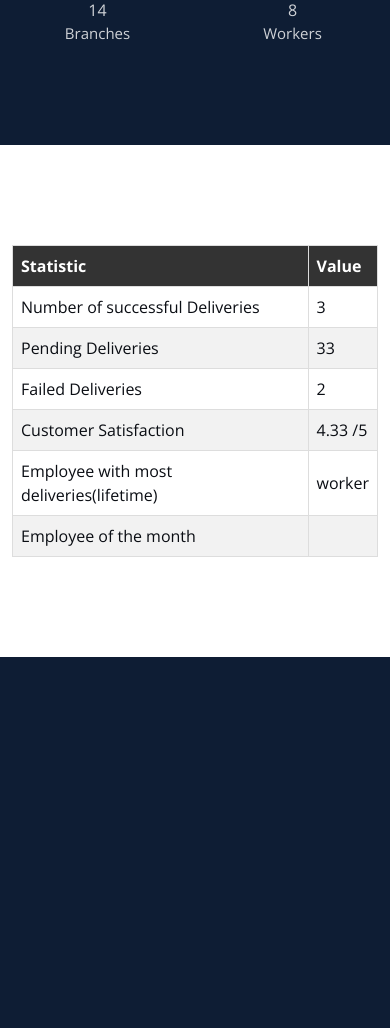
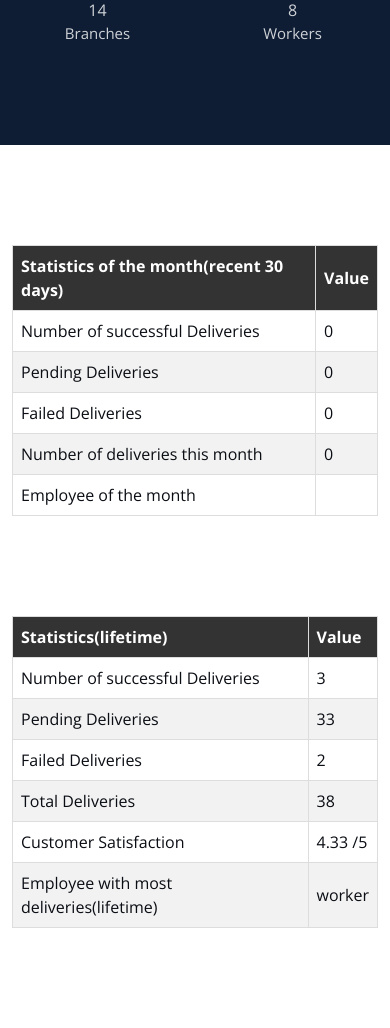
Before and after one commit to AntonioMakdissi/seniorProject, a PHP site: page /seniorProject/CEO.php in a window 390 px wide. Shown: the part 1115-2143 px from the top of the page. Before the commit the page ends 1772 px from the top, so only its background shows below. Run offline with PHP 8.4, Linux system fonts and the light colour scheme; a user stored in the database is signed in; data comes from the database, SQL or seed files in the repository; tables that the repository leaves empty hold one stand-in row (values such as "Sample post"); data that the repository does not hold is empty.

```diff
--- a/CEO.php
+++ b/CEO.php
@@ -142,7 +142,49 @@ require_once('php/employee.php');
         <table>
           <thead>
             <tr>
-              <th>Statistic</th>
+              <th>Statistics of the month(recent 30 days)</th>
+              <th>Value</th>
+            </tr>
+          </thead>
+          <tbody>
+            <tr>
+              <td>Number of successful Deliveries</td>
+              <td> <?php
+                    echo successful_deliveriesm($link);
+                    ?> </td>
+            </tr>
+            <tr>
+              <td>Pending Deliveries</td>
+              <td><?php echo pending_deliveriesm($link); ?></td>
+            </tr>
+            <tr>
+              <td>Failed Deliveries</td>
+              <td><?php echo failed_deliveriesm($link); ?></td>
+            </tr>
+            <tr>
+              <td>Number of deliveries this month</td>
+              <td><?php
+                  $delm = delm($link);
+                  echo $delm; ?></td>
+            </tr>
+
+
+            <tr>
+              <td>Employee of the month</td>
+              <td><?php
+                  $emp = mvpm($link);
+                  echo getEmpById($link, $emp); ?></td>
+            </tr>
+
+          </tbody>
+        </table>
+      </div>
+      <!--  -->
+      <div class="container" style="margin-top: 100px;">
+        <table>
+          <thead>
+            <tr>
+              <th>Statistics(lifetime)</th>
               <th>Value</th>
             </tr>
           </thead>
@@ -162,6 +204,10 @@ require_once('php/employee.php');
               <td><?php echo failed_deliveries($link); ?></td>
             </tr>
             <tr>
+              <td>Total Deliveries</td>
+              <td><?php echo total_deliveries($link); ?></td>
+            </tr>
+            <tr>
               <td>Customer Satisfaction</td>
               <td><?php echo rating($link); ?> /5</td>
             </tr>
@@ -171,16 +217,9 @@ require_once('php/employee.php');
                   $emp = mvp($link);
                   echo getEmpById($link, $emp); ?></td>
             </tr>
-            <tr>
-              <td>Employee of the month</td>
-              <td><?php
-                  $emp = mvpm($link);
-                  echo getEmpById($link, $emp); ?></td>
-            </tr>
           </tbody>
         </table>
       </div>
-
 
     </div>
   </main>
--- a/php/stats.php
+++ b/php/stats.php
@@ -27,6 +27,16 @@ function successful_deliveries($link)
 	return $success;
 }
 
+function successful_deliveriesm($link)
+{
+	$month = date('n');
+	$query = "SELECT COUNT(o_id) AS success FROM orders WHERE MONTH(orders.date) = $month AND status='successful'";
+	$result = mysqli_query($link, $query);
+	$row = mysqli_fetch_assoc($result);
+	$success = $row['success'];
+	return $success;
+}
+
 //pending deliveries
 function pending_deliveries($link)
 {
@@ -38,9 +48,32 @@ function pending_deliveries($link)
 
 	//failed deliveries
 }
+
+function pending_deliveriesm($link)
+{
+	$month = date('n');
+	$query = "SELECT COUNT(o_id) AS pending FROM orders WHERE MONTH(orders.date) = $month AND status='pending'";
+	$result = mysqli_query($link, $query);
+	$row = mysqli_fetch_assoc($result);
+	$pending = $row['pending'];
+	return $pending;
+
+	//failed deliveries
+}
 function failed_deliveries($link)
 {
 	$query = "SELECT COUNT(o_id) AS failed FROM orders WHERE status='failed'";
+	$result = mysqli_query($link, $query);
+	$row = mysqli_fetch_assoc($result);
+	$failed = $row['failed'];
+	return $failed;
+
+	//rating
+}
+function failed_deliveriesm($link)
+{
+	$month = date('n'); //current month
+	$query = "SELECT COUNT(o_id) AS failed FROM orders WHERE MONTH(orders.date) = $month AND status='failed'";
 	$result = mysqli_query($link, $query);
 	$row = mysqli_fetch_assoc($result);
 	$failed = $row['failed'];
@@ -77,9 +110,9 @@ LIMIT 1;
 	//number of workers
 }
 
-function mvpm($link)//employee of the month
+function mvpm($link) //employee of the month
 {
-	$month=date('n');//current month
+	$month = date('n'); //current month
 	$query = "SELECT workers.w_id, COUNT(deliveries.w_id) AS count
         FROM deliveries
         JOIN workers ON deliveries.w_id = workers.w_id
@@ -96,6 +129,19 @@ function mvpm($link)//employee of the month
 	return $emp;
 }
 
+function delm($link) //deliveries this month
+{
+	$month = date('n'); //current month
+	$query = "SELECT COUNT(o_id) AS count
+        FROM orders
+        WHERE MONTH(orders.date) = $month
+        ;
+    ";
+	$result = mysqli_query($link, $query);
+	$row = mysqli_fetch_assoc($result);
+	$delm = $row['count'];
+	return $delm;
+}
 
 function nbr_workers($link)
 {
```
Lines whose indentation alone changed are shown as unchanged.
